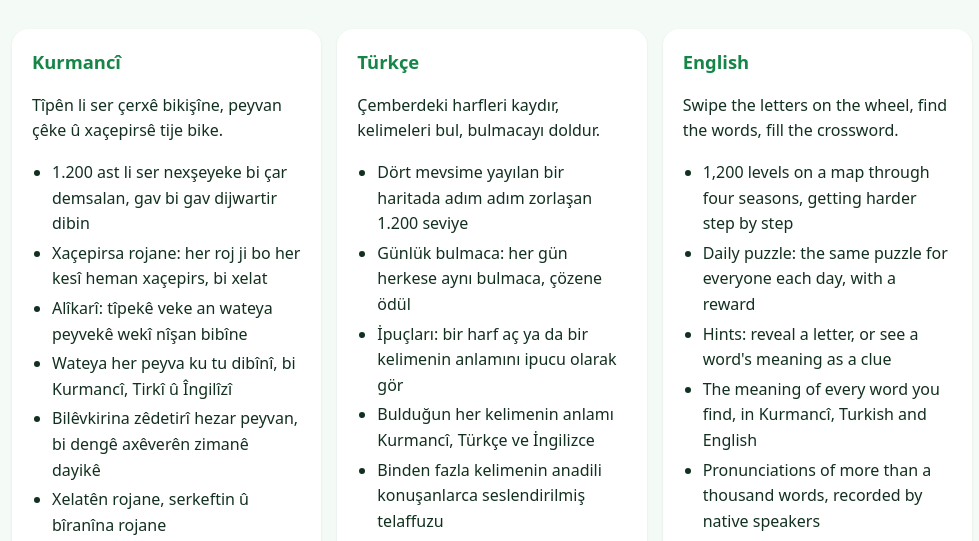
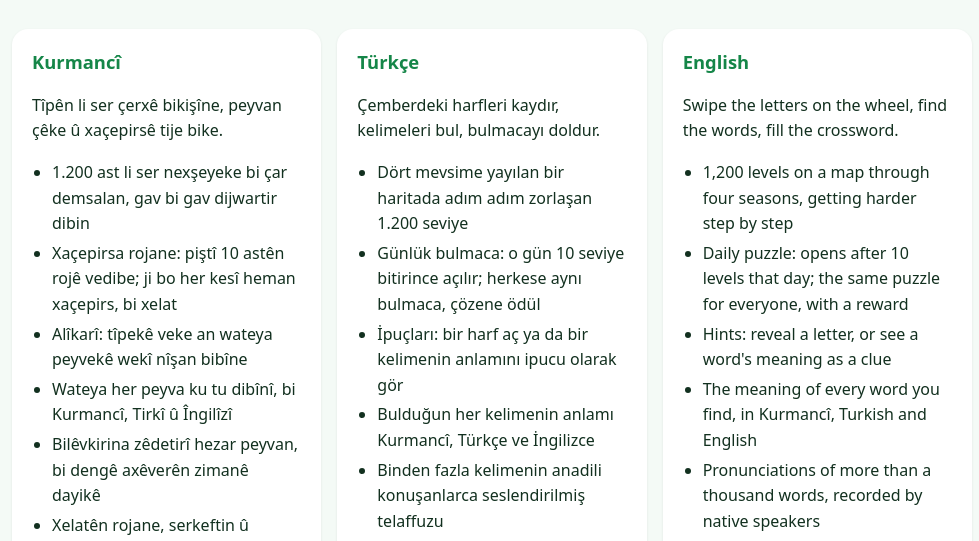
Before and after one commit to hasimseo/peyvzan, a plain HTML site: page index.html in a window 1280 px wide. Shown: the part 259-800 px from the top of the page, without its empty margins (148-1127 px from the left). Drawn offline with Linux system fonts and the light colour scheme.

Commit message:
Home page: daily puzzle opens after 10 levels

```diff
--- a/index.html
+++ b/index.html
@@ -16,7 +16,7 @@ h1{color:#158648;margin:12px 0 4px}a{color:#158648;font-weight:600}
 <p>Tîpên li ser çerxê bikişîne, peyvan çêke û xaçepirsê tije bike.</p>
 <ul>
 <li>1.200 ast li ser nexşeyeke bi çar demsalan, gav bi gav dijwartir dibin</li>
-<li>Xaçepirsa rojane: her roj ji bo her kesî heman xaçepirs, bi xelat</li>
+<li>Xaçepirsa rojane: piştî 10 astên rojê vedibe; ji bo her kesî heman xaçepirs, bi xelat</li>
 <li>Alîkarî: tîpekê veke an wateya peyvekê wekî nîşan bibîne</li>
 <li>Wateya her peyva ku tu dibînî, bi Kurmancî, Tirkî û Îngilîzî</li>
 <li>Bilêvkirina zêdetirî hezar peyvan, bi dengê axêverên zimanê dayikê</li>
@@ -28,7 +28,7 @@ h1{color:#158648;margin:12px 0 4px}a{color:#158648;font-weight:600}
 <p>Çemberdeki harfleri kaydır, kelimeleri bul, bulmacayı doldur.</p>
 <ul>
 <li>Dört mevsime yayılan bir haritada adım adım zorlaşan 1.200 seviye</li>
-<li>Günlük bulmaca: her gün herkese aynı bulmaca, çözene ödül</li>
+<li>Günlük bulmaca: o gün 10 seviye bitirince açılır; herkese aynı bulmaca, çözene ödül</li>
 <li>İpuçları: bir harf aç ya da bir kelimenin anlamını ipucu olarak gör</li>
 <li>Bulduğun her kelimenin anlamı Kurmancî, Türkçe ve İngilizce</li>
 <li>Binden fazla kelimenin anadili konuşanlarca seslendirilmiş telaffuzu</li>
@@ -40,7 +40,7 @@ h1{color:#158648;margin:12px 0 4px}a{color:#158648;font-weight:600}
 <p>Swipe the letters on the wheel, find the words, fill the crossword.</p>
 <ul>
 <li>1,200 levels on a map through four seasons, getting harder step by step</li>
-<li>Daily puzzle: the same puzzle for everyone each day, with a reward</li>
+<li>Daily puzzle: opens after 10 levels that day; the same puzzle for everyone, with a reward</li>
 <li>Hints: reveal a letter, or see a word's meaning as a clue</li>
 <li>The meaning of every word you find, in Kurmancî, Turkish and English</li>
 <li>Pronunciations of more than a thousand words, recorded by native speakers</li>
```
